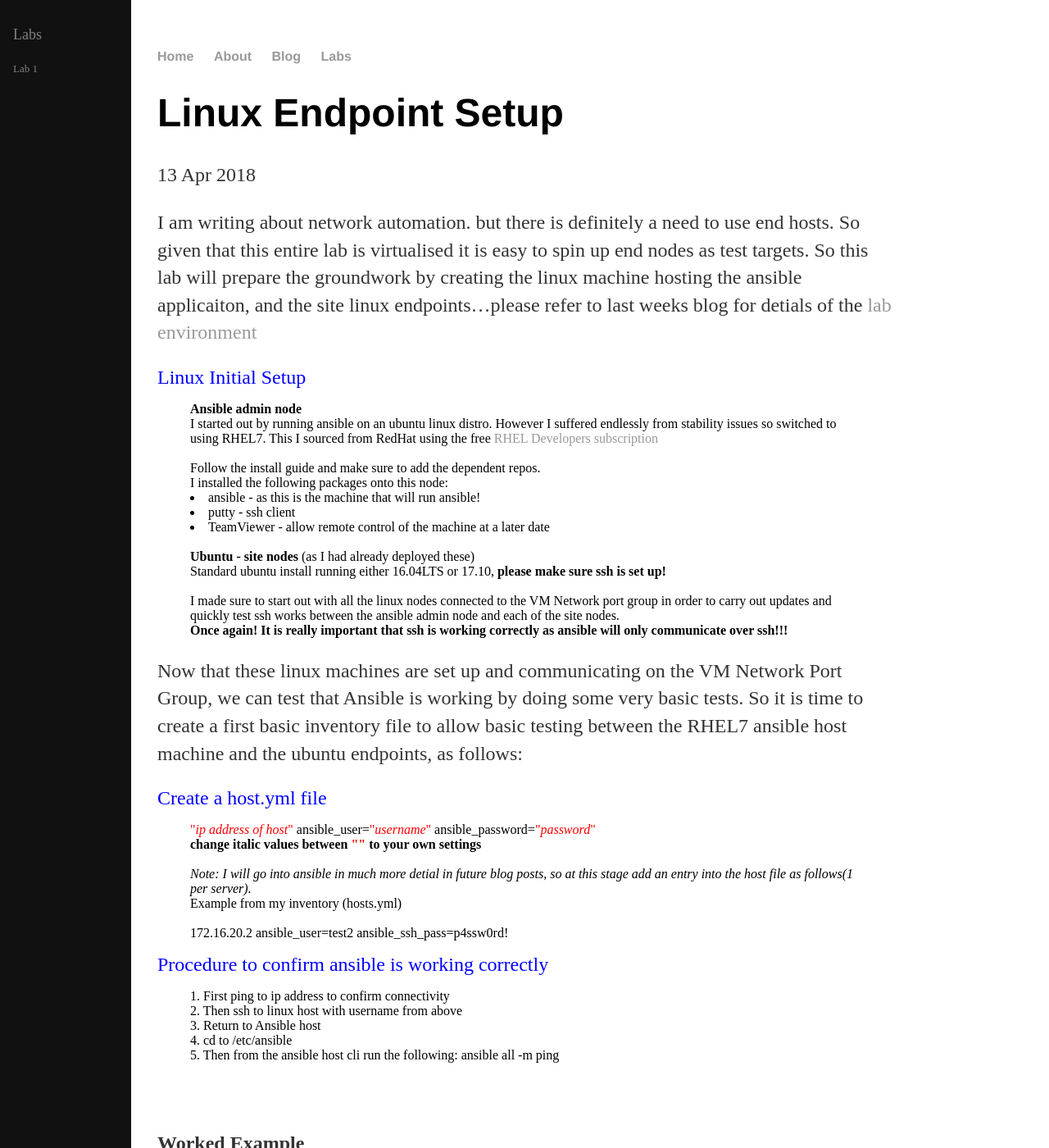
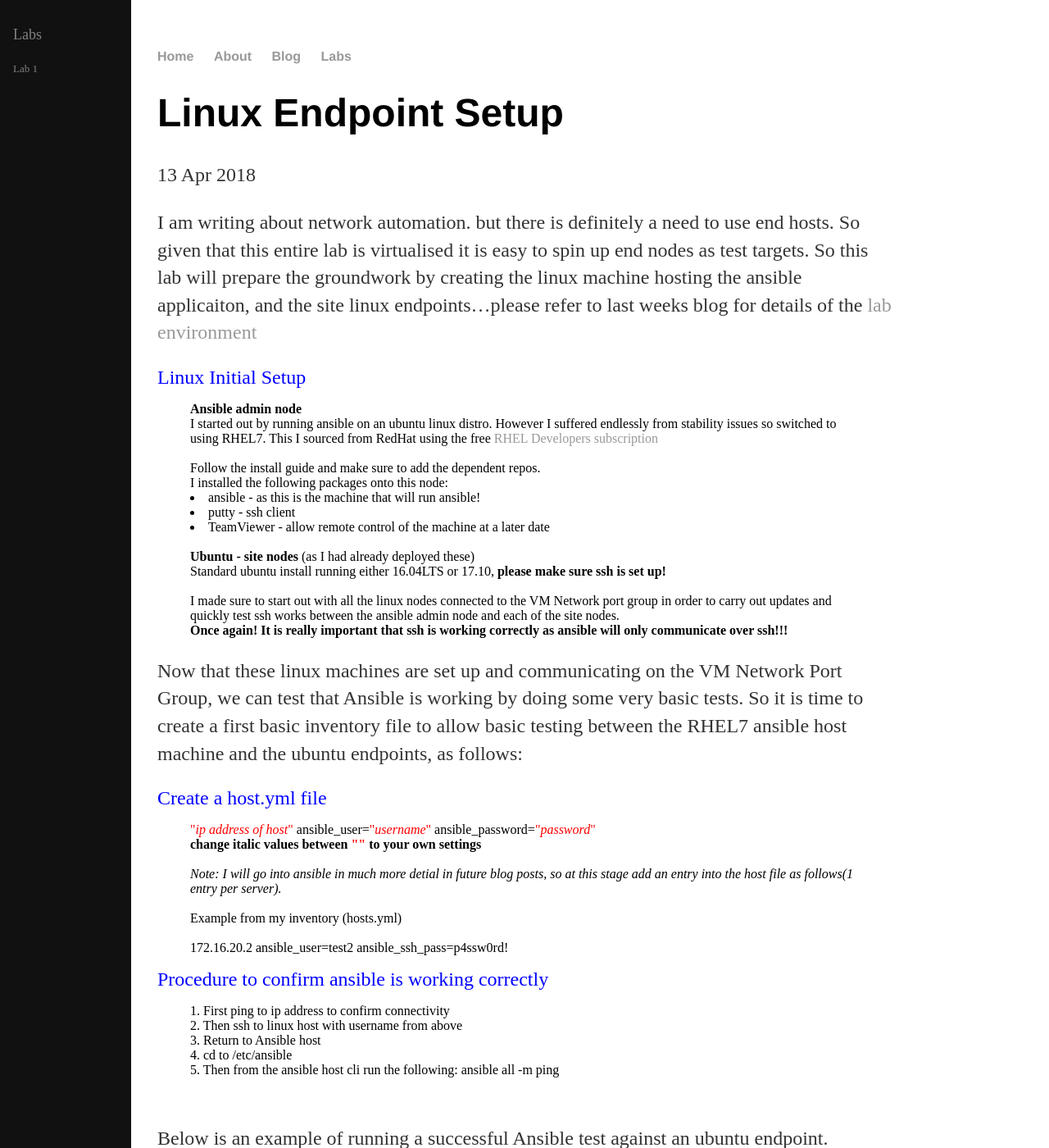
Before and after one commit to craigeowen/craigeowen.github.io, a Jekyll site: the page built from _posts/2018-04-13-Linux-Endpoint-Setup.md, in a window 1280 px wide and 1400 px high. Shown: the whole window at 82% size. Built offline with Jekyll 4.4.1, drawn with Linux system fonts in a browser that asks for light colours; our own code applies the rules of GitHub Pages for plain Markdown files.

Commit message:
Update 2018-04-13-Linux-Endpoint-Setup.md

```diff
--- a/_posts/2018-04-13-Linux-Endpoint-Setup.md
+++ b/_posts/2018-04-13-Linux-Endpoint-Setup.md
@@ -1,6 +1,6 @@
 I am writing about network automation. but there is definitely a need
 to use end hosts. So given that this entire lab is virtualised it is
-easy to spin up end nodes as test targets. So this lab will prepare the groundwork by creating the linux machine hosting the ansible applicaiton, and the site linux endpoints...please refer to last weeks blog for detials of the <a href="https://craigeowen.github.io/blog/2018/04/06/Lab-environment">lab environment</a><br>
+easy to spin up end nodes as test targets. So this lab will prepare the groundwork by creating the linux machine hosting the ansible applicaiton, and the site linux endpoints...please refer to last weeks blog for details of the <a href="https://craigeowen.github.io/blog/2018/04/06/Lab-environment">lab environment</a><br>
 <font size="5" color="blue">Linux Initial Setup</font>
 <blockquote>
    <b>Ansible admin node</b><br>
@@ -34,8 +34,8 @@
 <font color="red">"<i>ip address of host</i>"</font> ansible_user=<font color="red">"<i>username</i>"</font> ansible_password=<font color="red">"<i>password</i>"</font><br>
 <b>change italic values between <font color="red">""</font> to your own settings</b><br>
 <br>
-<i> Note: I will go into ansible in much more detial in future blog posts, so at this stage add an entry into the host file as follows(1 per server).</i><br>
-
+<i> Note: I will go into ansible in much more detial in future blog posts, so at this stage add an entry into the host file as follows(1 entry per server).</i><br>
+<br>
 <!-- I should add a screeshot of hosts.yml -->
 Example from my inventory (hosts.yml)<br>
 <br>
@@ -56,8 +56,8 @@
 5. Then from the ansible host cli run the following: ansible all -m ping
 </blockquote>
 <br>
-
-<b>Worked Example</b><br>
+Below is an example of running a successful Ansible test against an ubuntu endpoint.<br>
+<font size="5" color="blue">Worked Example</font><br>
 <b>1. Ping host</b><br>
 [red1@localhost ~]$ ping 172.16.20.2<br>
 PING 172.16.20.2 (172.16.20.2) 56(84) bytes of data.<br>
```
